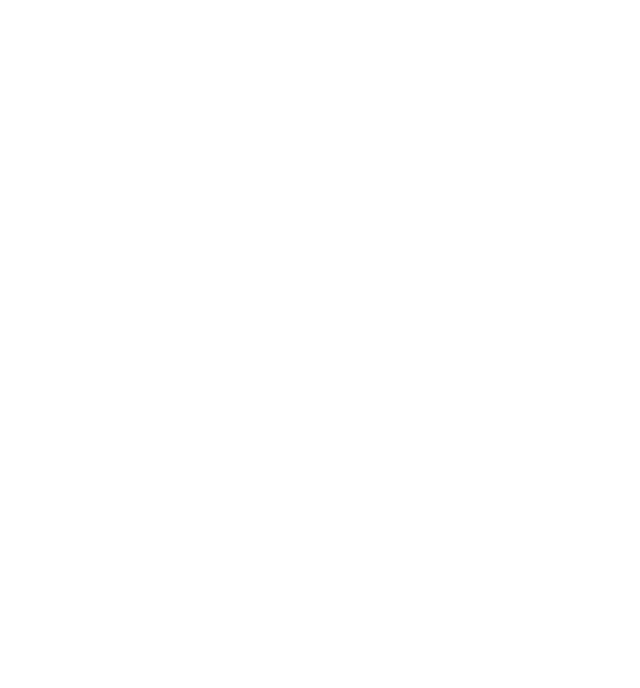
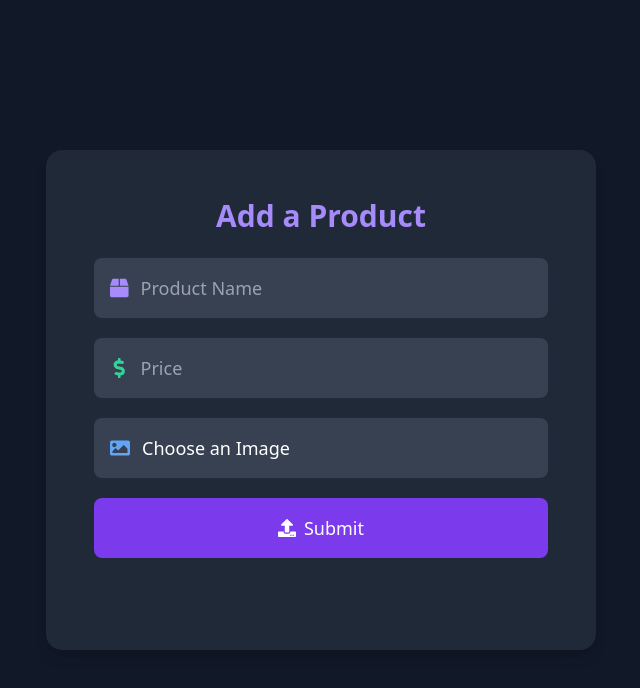
Before and after one commit to gokkull-15/blossom-bottles, a React (Create React App) app in the folder frontend/: page /seller in a window 1280 px wide. Before the commit this address had no page. Shown: the top 688 px of the page, without its empty margins (319-959 px from the left). Built offline with nearby package versions, Linux system fonts and the light colour scheme.

Commit message:
seller page

```diff
--- a/frontend/src/App.js
+++ b/frontend/src/App.js
@@ -6,6 +6,7 @@
 import LoginPage from "./pages/LoginPage";
 import SignUpPage from "./pages/SignUpPage";
 import HomePage1 from "./pages/HomePage1";
+import SellerPage from "./pages/SellerPage";
 
 export default function App() {
   return (
@@ -20,6 +21,7 @@
             <Route path="/orders" element={<OrderPage />} />
             <Route path="/login" element={<LoginPage />} />
             <Route path="/signup" element={<SignUpPage />} />
+            <Route path="/seller" element={<SellerPage />} />
           </Routes>
         </main>
       </div>
--- a/frontend/src/components/NavBar.js
+++ b/frontend/src/components/NavBar.js
@@ -85,6 +85,14 @@
           </li>
           <li>
             <Link
+              to="/seller"
+              className="flex items-center gap-3 hover:text-yellow-400 transition"
+            >
+              <FaSignOutAlt /> Seller
+            </Link>
+          </li>
+          <li>
+            <Link
               to="/"
               className="flex items-center gap-3 text-red-400 hover:text-red-600 transition"
             >
--- a/frontend/src/pages/AccountPage.js
+++ b/frontend/src/pages/AccountPage.js
@@ -8,7 +8,7 @@
 } from "react-icons/fa";
 import { Link } from "react-router-dom";
 
-export default function Account() {
+export default function AccountPage() {
   const user = {
     name: "John Doe",
     email: "johndoe@example.com",
--- /dev/null
+++ b/frontend/src/pages/SellerPage.js
@@ -0,0 +1,88 @@
+import { useState } from "react";
+import { FaBox, FaDollarSign, FaImage, FaUpload } from "react-icons/fa";
+
+export default function SellerPage() {
+  const [product, setProduct] = useState({ name: "", price: "", image: null });
+
+  const handleChange = (e) => {
+    setProduct({ ...product, [e.target.name]: e.target.value });
+  };
+
+  const handleFileChange = (e) => {
+    setProduct({ ...product, image: e.target.files[0] });
+  };
+
+  const handleSubmit = (e) => {
+    e.preventDefault();
+    if (!product.image) {
+      alert("Please select an image!");
+      return;
+    }
+    alert("Product Submitted!");
+    console.log(product);
+  };
+
+  return (
+    <div className="bg-gray-900 min-h-screen flex items-center justify-center p-6">
+      {/* Card Container */}
+      <div className="bg-gray-800 p-12 rounded-2xl shadow-lg text-white w-[550px] h-[500px] text-center">
+        {/* Title */}
+        <h1 className="text-3xl font-bold text-purple-400 mb-6">
+          Add a Product
+        </h1>
+
+        {/* Form */}
+        <form onSubmit={handleSubmit} className="space-y-5">
+          {/* Product Name */}
+          <div className="flex items-center bg-gray-700 p-4 rounded-lg">
+            <FaBox className="text-purple-400 mr-3 text-xl" />
+            <input
+              type="text"
+              name="name"
+              value={product.name}
+              onChange={handleChange}
+              placeholder="Product Name"
+              required
+              className="w-full bg-transparent outline-none text-white placeholder-gray-400 text-lg"
+            />
+          </div>
+
+          {/* Price */}
+          <div className="flex items-center bg-gray-700 p-4 rounded-lg">
+            <FaDollarSign className="text-green-400 mr-3 text-xl" />
+            <input
+              type="number"
+              name="price"
+              value={product.price}
+              onChange={handleChange}
+              placeholder="Price"
+              required
+              className="w-full bg-transparent outline-none text-white placeholder-gray-400 text-lg"
+            />
+          </div>
+
+          {/* Image Upload */}
+          <label className="flex items-center bg-gray-700 p-4 rounded-lg cursor-pointer">
+            <FaImage className="text-blue-400 mr-3 text-xl" />
+            <input
+              type="file"
+              accept="image/*"
+              onChange={handleFileChange}
+              required
+              className="hidden"
+            />
+            <span className="text-white text-lg">Choose an Image</span>
+          </label>
+
+          {/* Submit Button */}
+          <button
+            type="submit"
+            className="bg-purple-600 hover:bg-purple-700 px-10 py-4 rounded-lg text-lg flex items-center justify-center gap-2 w-full"
+          >
+            <FaUpload /> Submit
+          </button>
+        </form>
+      </div>
+    </div>
+  );
+}
```
